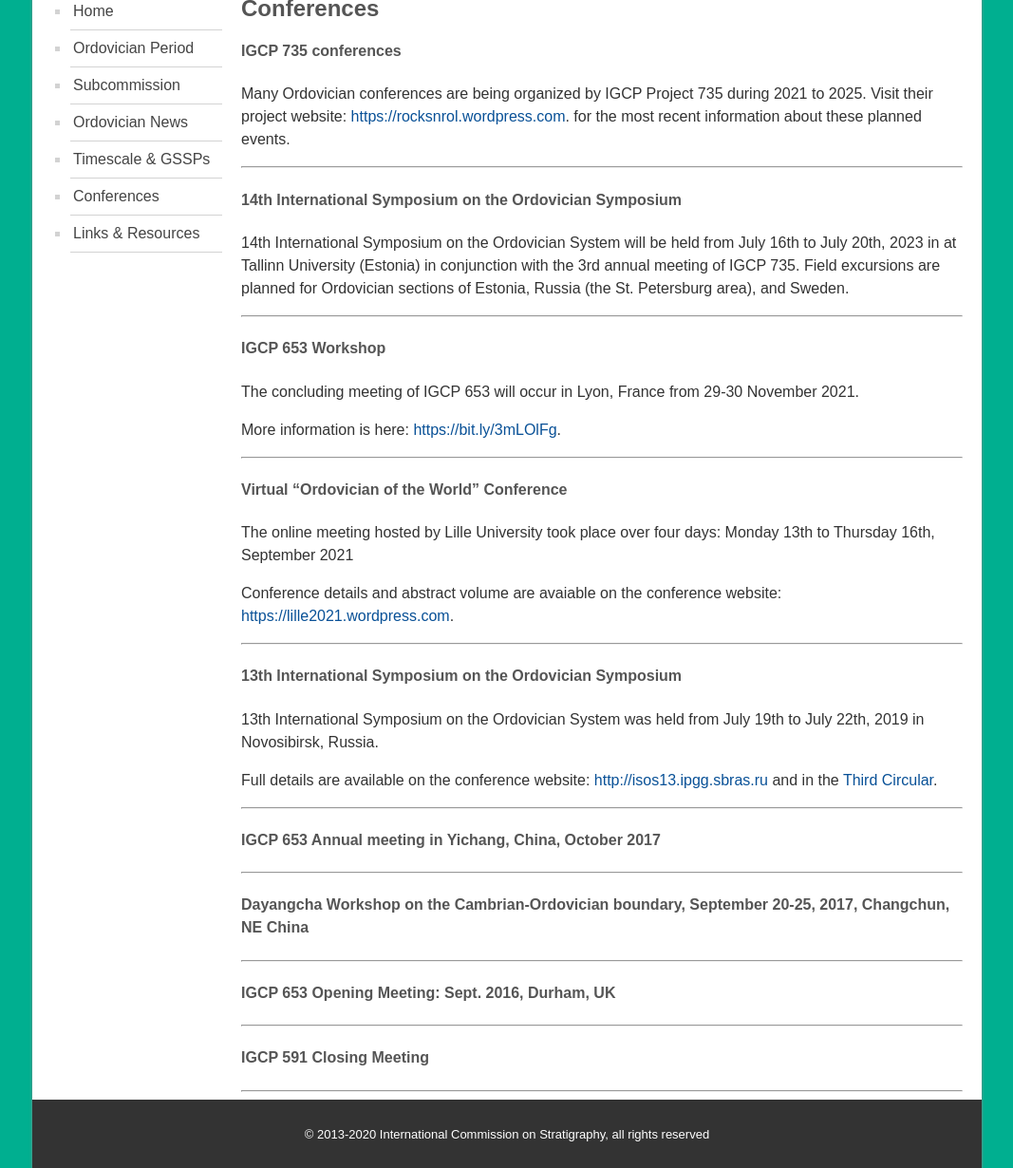
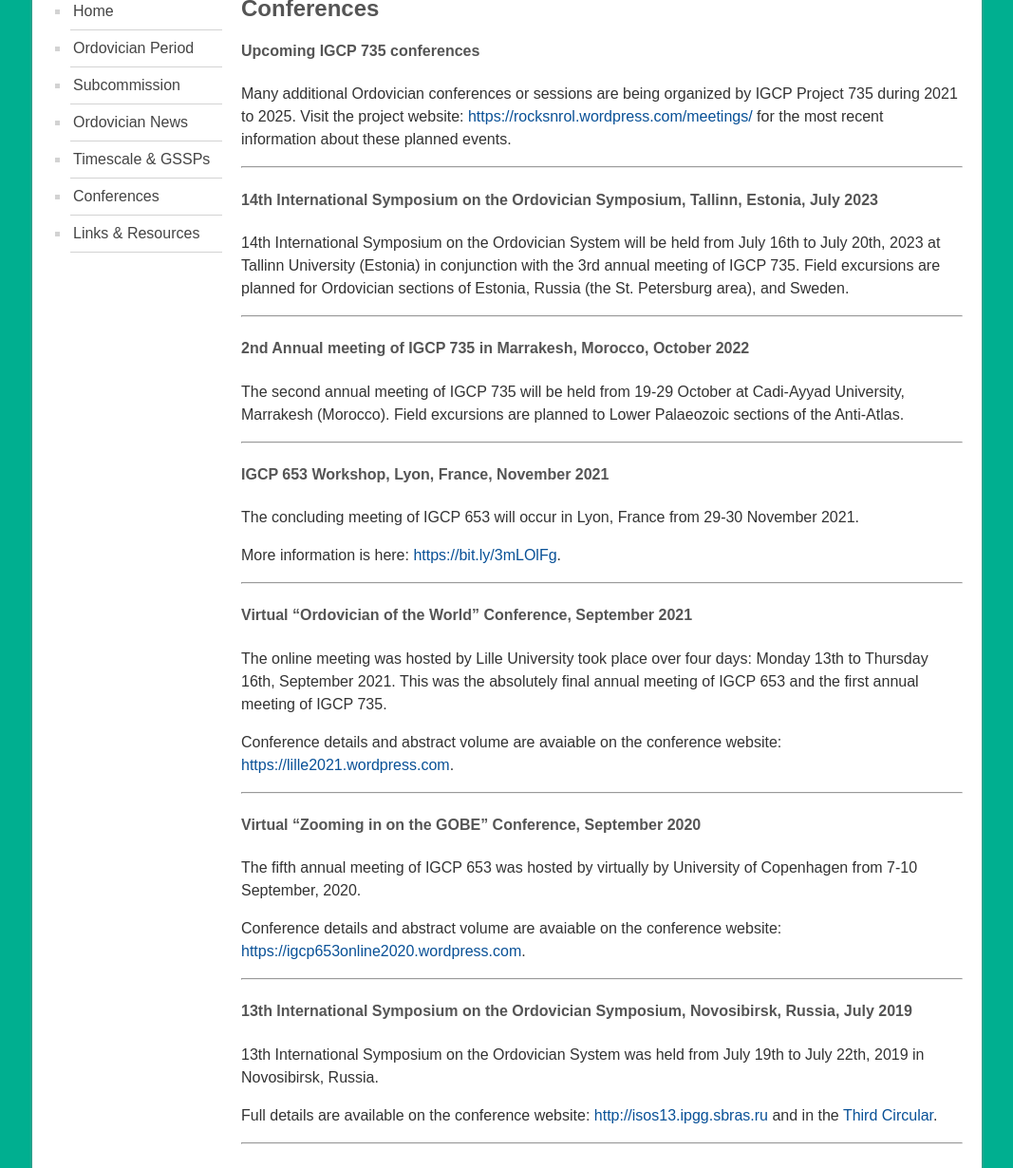
Before and after one commit to whwangChina/subcommission-ordovician, a Jekyll site: the page built from pages/conference.md, in a window 1280 px wide and 1400 px high, scrolled down 257 px. Shown: the part 170-1400 px from the top of the window at 95% size, without its empty margins (106-1173 px from the left). Built offline with Jekyll 4.4.1, drawn with Linux system fonts in a browser that asks for light colours; some of the changed text lies outside the part shown.

Commit message:
Update conference.md

```diff
--- a/pages/conference.md
+++ b/pages/conference.md
@@ -5,33 +5,49 @@ permalink: /conferences
 ---
 ## Conferences
 
-#### IGCP 735 conferences
+#### Upcoming IGCP 735 conferences
 
-Many Ordovician conferences are being organized by IGCP Project 735 during 2021 to 2025.  Visit their project website: <https://rocksnrol.wordpress.com>. for the most recent information about these planned events.
+Many additional Ordovician conferences or sessions are being organized by IGCP Project 735 during 2021 to 2025.  Visit the project website: <https://rocksnrol.wordpress.com/meetings/> for the most recent information about these planned events.
 
 ---
 
-#### 14th International Symposium on the Ordovician Symposium
+#### 14th International Symposium on the Ordovician Symposium, Tallinn, Estonia, July 2023
 
-14th International Symposium on the Ordovician System will be held from July 16th to July 20th, 2023 in at Tallinn University (Estonia) in conjunction with the 3rd annual meeting of IGCP 735. Field excursions are planned for Ordovician sections of Estonia, Russia (the St. Petersburg area), and Sweden.
+14th International Symposium on the Ordovician System will be held from July 16th to July 20th, 2023 at Tallinn University (Estonia) in conjunction with the 3rd annual meeting of IGCP 735. Field excursions are planned for Ordovician sections of Estonia, Russia (the St. Petersburg area), and Sweden.
 
 ---
 
-#### IGCP 653 Workshop
+#### 2nd Annual meeting of IGCP 735 in Marrakesh, Morocco, October 2022
+
+The second annual meeting of IGCP 735 will be held from 19-29 October at Cadi-Ayyad University, Marrakesh (Morocco). Field excursions are planned to Lower Palaeozoic sections of the Anti-Atlas.
+
+---
+
+#### IGCP 653 Workshop, Lyon, France, November 2021
+
 The concluding meeting of IGCP 653 will occur in Lyon, France from 29-30 November 2021.
 
 More information is here: <https://bit.ly/3mLOlFg>.
 
 ---
 
-#### Virtual "Ordovician of the World" Conference
-The online meeting hosted by Lille University took place over four days: Monday 13th to Thursday 16th, September 2021
+#### Virtual "Ordovician of the World" Conference, September 2021
+
+The online meeting was hosted by Lille University took place over four days: Monday 13th to Thursday 16th, September 2021. This was the absolutely final annual meeting of IGCP 653 and the first annual meeting of IGCP 735.
 
 Conference details and abstract volume are avaiable on the conference website: <https://lille2021.wordpress.com>.
 
 ---
 
-#### 13th International Symposium on the Ordovician Symposium
+#### Virtual "Zooming in on the GOBE" Conference, September 2020
+
+The fifth annual meeting of IGCP 653 was hosted by virtually by University of Copenhagen from 7-10 September, 2020.
+
+Conference details and abstract volume are avaiable on the conference website: <https://igcp653online2020.wordpress.com>.
+
+---
+
+#### 13th International Symposium on the Ordovician Symposium, Novosibirsk, Russia, July 2019
 
 13th International Symposium on the Ordovician System was held from July 19th to July 22th, 2019 in Novosibirsk, Russia.
 
@@ -39,18 +55,20 @@ Full details are available on the conference website: <http://isos13.ipgg.sbras.
 
 ---
 
-#### IGCP 653 Annual meeting in Yichang, China, October 2017
+#### IGCP 653 Third annual meeting in Athens, Ohio, June 2018
+
+Conference details, abstract volume, and excursion guides are available on the conference website: <https://igcp653athens2018.wordpress.com>
 
 ---
 
-#### Dayangcha Workshop on the Cambrian-Ordovician boundary, September 20-25, 2017, Changchun, NE China
+#### IGCP 653 Second annual meeting in Yichang, China, October 2017
 
 ---
 
-#### IGCP 653 Opening Meeting: Sept. 2016, Durham, UK
+#### Dayangcha Workshop on the Cambrian-Ordovician boundary, Changchun, NE China, September 2017
 
 ---
 
-#### IGCP 591 Closing Meeting
+#### IGCP 653 Opening Meeting, Durham, UK, September 2016
 
 ---
```
